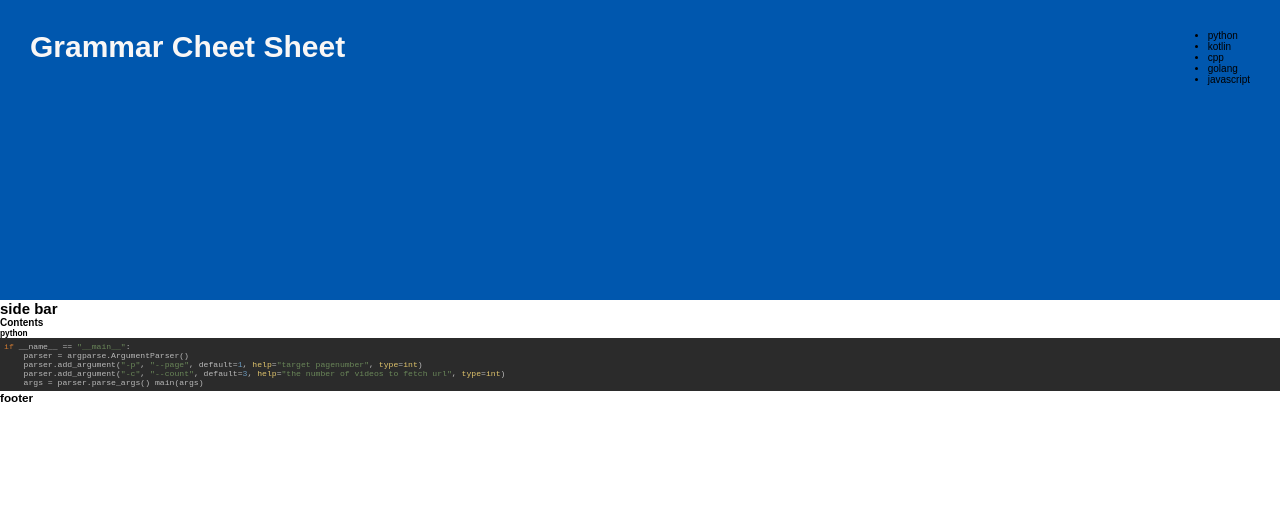
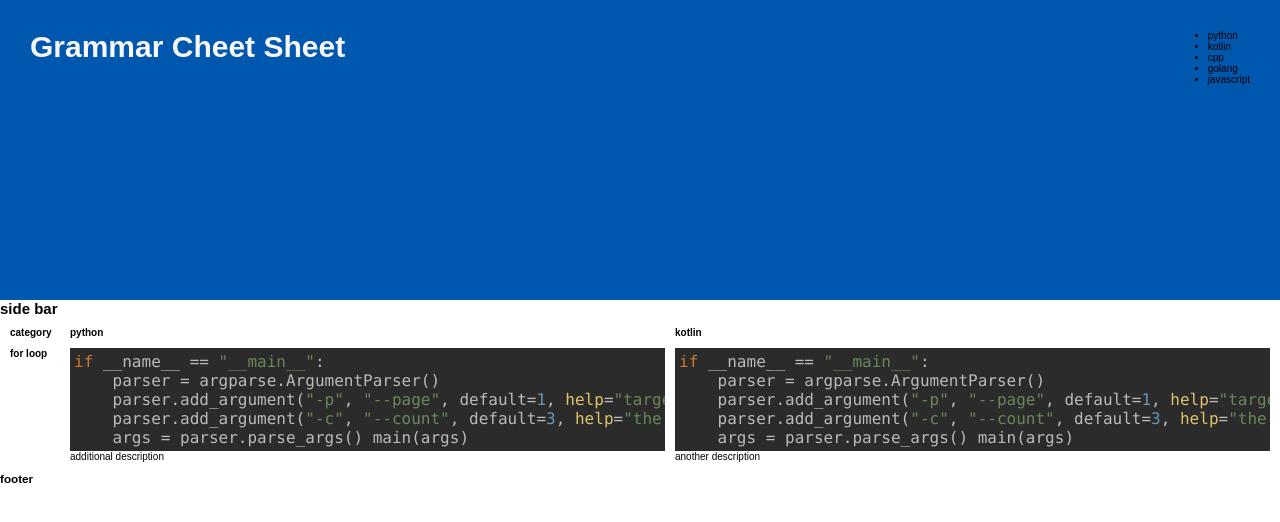
Before and after one commit to syntax-compare/syntax-compare.github.io_old, a React (Create React App) app: page / in a window 1280 px wide. Shown: the top 522 px of the page. Built offline with nearby package versions, Linux system fonts and the light colour scheme.

Commit message:
Apply style to code block

```diff
--- a/src/components/ui/Contents.js
+++ b/src/components/ui/Contents.js
@@ -3,20 +3,31 @@ import SyntaxHighlighter from "react-syntax-highlighter";
 import { darcula } from "react-syntax-highlighter/dist/esm/styles/hljs";
 
 const Contents = () => {
-  const codeStr =
-    'if __name__ == "__main__": \n\
-    parser = argparse.ArgumentParser() \n\
-    parser.add_argument("-p", "--page", default=1, help="target pagenumber", type=int) \n\
-    parser.add_argument("-c", "--count", default=3, help="the number of videos to fetch url", type=int) \n\
-    args = parser.parse_args() main(args)';
+  const codeStr = `if __name__ == "__main__":
+    parser = argparse.ArgumentParser()
+    parser.add_argument("-p", "--page", default=1, help="target pagenumber", type=int)
+    parser.add_argument("-c", "--count", default=3, help="the number of videos to fetch url", type=int)
+    args = parser.parse_args() main(args)`;
 
   return (
-    <div>
-      <h4>Contents</h4>
-      <h5>python</h5>
-      <SyntaxHighlighter language="python" style={darcula}>
-        {codeStr}
-      </SyntaxHighlighter>
+    <div className="contents">
+      <h4>category</h4>
+      <h4>python</h4>
+      <h4>kotlin</h4>
+
+      <h4>for loop</h4>
+      <div className="code-item">
+        <SyntaxHighlighter language="python" style={darcula}>
+          {codeStr}
+        </SyntaxHighlighter>
+        <p>additional description</p>
+      </div>
+      <div className="code-item">
+        <SyntaxHighlighter language="python" style={darcula}>
+          {codeStr}
+        </SyntaxHighlighter>
+        <p>another description</p>
+      </div>
     </div>
   );
 };
--- a/src/scss/_contents.scss
+++ b/src/scss/_contents.scss
@@ -1,17 +1,13 @@
 .contents {
-  background-color: $color-grey-light-1;
-  padding: 3rem;
-  grid-row: 1 / span 2;
-  grid-column: 2 / -1;
-  min-height: 50rem;
+  padding: 1rem;
+  display: grid;
+  grid-template-columns: 5rem repeat(2, 1fr);
+  grid-template-rows: auto 1fr;
+  gap: 1rem;
+  justify-content: start;
 
-  @media only screen and (max-width: $bp-large) {
-    grid-row: auto;
-    grid-column: auto;
-  }
-
-  &__count {
-    margin-bottom: 2rem;
+  .code-item {
+    overflow-x: auto;
   }
 }
 
@@ -20,111 +16,6 @@
   grid-template-columns: repeat(auto-fill, 32rem);
   justify-content: space-evenly;
   grid-gap: 2rem;
-}
-
-.video-card {
-  perspective: 150rem;
-  position: relative;
-  height: 36rem;
-
-  background-color: $color-white;
-  box-shadow: 0 1rem 2rem rgba(0, 0, 0, 0.2);
-  border-radius: 3px;
-
-  &__side {
-    height: 36rem;
-    transition: all 0.4s ease;
-    overflow: hidden;
-    position: absolute;
-    top: 0;
-    left: 0;
-    width: 100%;
-    backface-visibility: hidden;
-
-    &--front {
-      display: flex;
-      flex-direction: column;
-    }
-
-    &--back {
-      background-color: $color-bg-yellow;
-      transform: rotateY(180deg);
-    }
-  }
-
-  &.flipped &__side--front {
-    transform: rotateY(-180deg);
-  }
-  &.flipped &__side--back {
-    transform: rotateY(0);
-  }
-
-  // Front side
-  &__detail {
-    padding: 1rem;
-    height: 100%;
-    display: grid;
-    grid-template-columns: 1fr 1fr;
-    grid-template-rows: max-content 1fr 3.5rem;
-    grid-column-gap: 0.5rem;
-    align-content: space-between;
-    align-items: center;
-    justify-items: start;
-  }
-
-  &__side--back &__detail {
-    height: 100%;
-  }
-
-  &__cat-info {
-    grid-column: 1 / -1;
-    width: 100%;
-    display: flex;
-    justify-content: space-between;
-    align-items: center;
-  }
-  &__cat-big {
-    font-size: 1.3rem;
-    padding: 0.1rem 0.5rem;
-    border-radius: 100px;
-    margin-right: 0.5rem;
-    background-color: $color-secondary-light;
-    color: $color-white;
-  }
-
-  &__cat-small {
-    font-size: 1.1rem;
-    padding: 0.1rem 0.5rem;
-    border-radius: 100px;
-    margin-right: 0.2rem;
-    background-color: $color-grey-dark-2;
-    color: $color-white;
-  }
-
-  &__date {
-    color: $color-grey-light-2;
-    justify-self: end;
-  }
-
-  &__title {
-    grid-column: 1 / -1;
-    justify-self: start;
-    align-self: start;
-  }
-
-  // Back side
-
-  &__summary {
-    grid-column: 1 / -1;
-    justify-self: start;
-    align-self: center;
-    color: $color-secondary;
-    font-family: "Noto Sans KR", sans-serif;
-    font-size: 1.5rem;
-    font-weight: 400;
-    white-space: pre-wrap;
-    line-height: 2.5;
-  }
 }
 
 .particle {
--- a/src/scss/_typography.scss
+++ b/src/scss/_typography.scss
@@ -1,3 +1,8 @@
+code {
+  font-family: "Consolas", Courier, monospace;
+  font-size: 1.6rem;
+}
+
 .heading-1 {
   font-weight: 700;
   font-size: 3rem;
```
